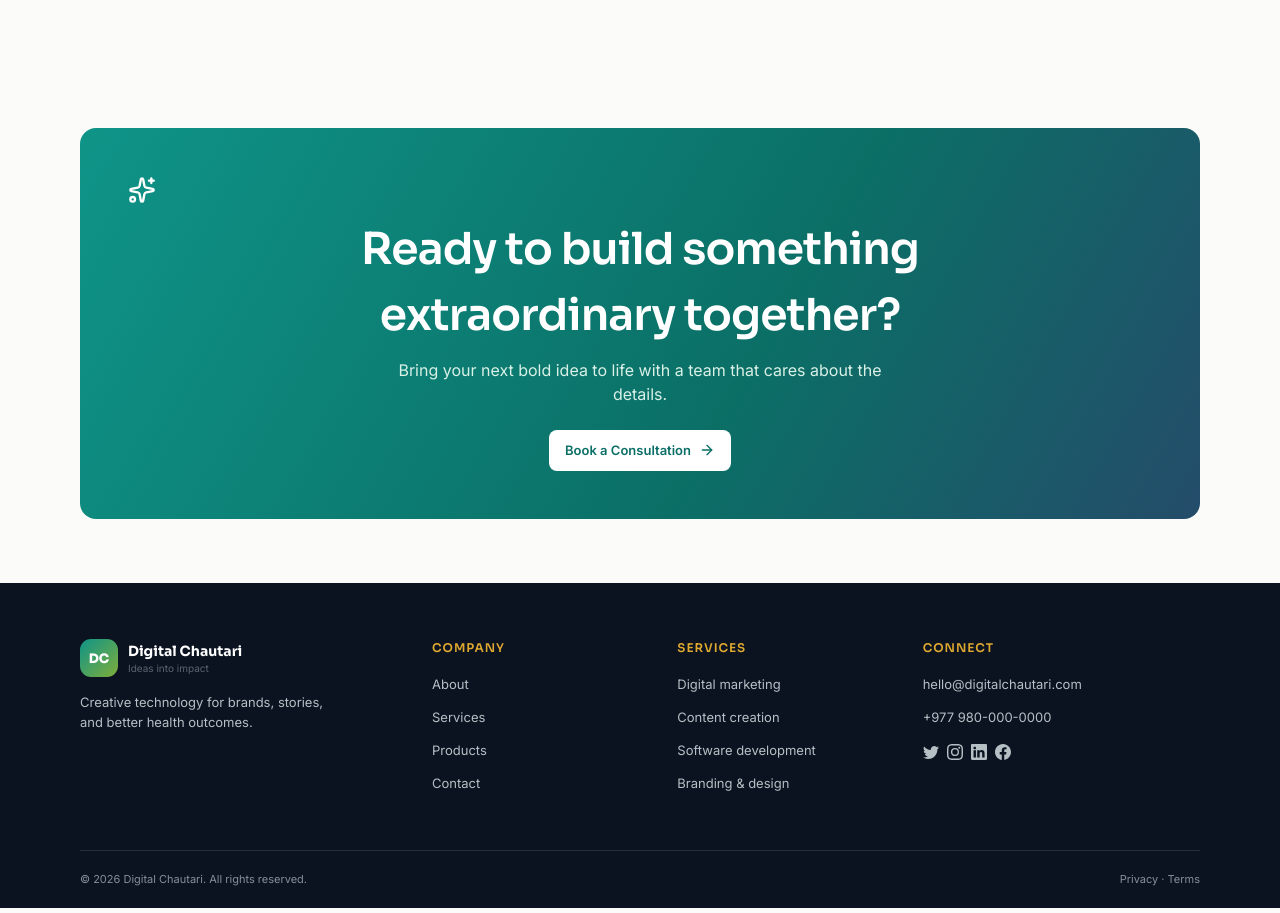
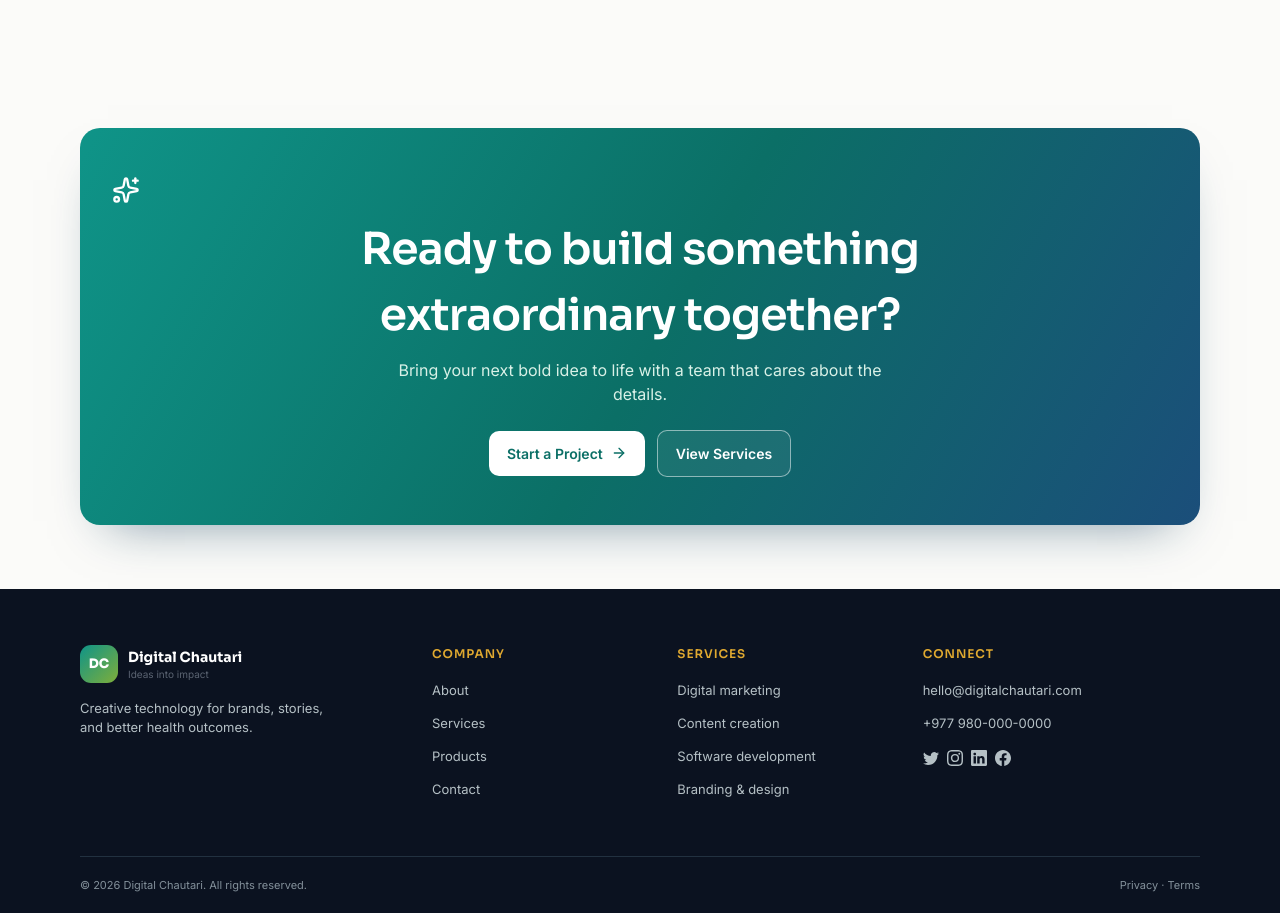
Before and after one commit to Parvesh-ops/digital-chautari, a Next.js app: page / in a window 1280 px wide. Shown: the part 4668-5581 px from the top of the page. Built offline with nearby package versions, Linux system fonts and the light colour scheme.

Commit message:
feat: enhance Closing CTA component with customizable labels and links, and update styles for better presentation

```diff
--- a/app/(public)/about/page.tsx
+++ b/app/(public)/about/page.tsx
@@ -1,5 +1,6 @@
 import { ArrowRight, Briefcase, Compass, Handshake, Heart, Lightbulb, ShieldCheck, Sparkles, Star, Target, Users } from "lucide-react";
 import { Action, Hero, SectionHeading } from "@/components/site";
+import Image from "next/image";
 
 const storyStats = [
   { value: "2025", label: "Founded", tone: "teal" },
@@ -168,7 +169,7 @@ export default function AboutPage() {
             <h2>Want to join our journey?</h2>
             <Action href="/contact" variant="light">
               Get in Touch
-              <ArrowRight size={16} />
+              {/* <ArrowRight size={16} /> */}
             </Action>
           </div>
         </div>
--- a/app/(public)/page.tsx
+++ b/app/(public)/page.tsx
@@ -21,7 +21,13 @@ export default function Home() {
       <ProcessSection />
       <TestimonialsSection />
       <BlogSection />
-      <ClosingCta title="Ready to build something extraordinary together?" />
+      <ClosingCta
+        title="Ready to build something extraordinary together?"
+        primaryLabel="Start a Project"
+        secondaryLabel="View Services"
+        primaryHref="/contact"
+        secondaryHref="/services"
+      />
     </>
   );
 }
--- a/app/(public)/services/page.tsx
+++ b/app/(public)/services/page.tsx
@@ -8,6 +8,7 @@ import {
   SectionHeading,
 } from "@/components/site";
 import { Benefits, Industries, PricingPlans, ServiceRows } from "@/src/constants/Services";
+import { Sparkles } from "lucide-react";
 
 export default function Services() {
   return (
@@ -176,10 +177,18 @@ export default function Services() {
       </DarkBanner>
 
       {/* Closing CTA */}
-      <ClosingCta
-        title="Let's find the right service for you."
-        text="Tell us where you are and where you want to go. We'll help you find the first useful step."
-      />
+       <section className="section">
+        <div className="site-container">
+          <div className="join-cta">
+            <Sparkles size={28} />
+            <h2>Let's find the right service for you</h2>
+            <Action href="/contact" variant="light">
+              Book a Consultation
+              {/* <ArrowRight size={16} /> */}
+            </Action>
+          </div>
+        </div>
+      </section>
     </>
   );
 }
--- a/app/globals.css
+++ b/app/globals.css
@@ -192,7 +192,13 @@
   .numbered { display: grid; grid-template-columns: repeat(4,1fr); gap: 20px; margin-top: 36px; }.numbered strong { color: #e0a930; font: 800 30px "Sora", sans-serif; }.numbered h3 { margin-top: 18px; }.numbered p { color: #b5c0c5; margin-top: 8px; font-size: 14px; }
   .quote { font-size: 15px; color: #5b6472; line-height: 1.7; }.stars { color: #e0a930; letter-spacing: 2px; }.quote-author { margin-top: 20px; font-weight: 600; }.quote-author small { display: block; color: #8b929b; font-weight: 400; }
   .blog-art { height: 145px; border-radius: 8px; margin: -4px -4px 18px; background: linear-gradient(135deg, #0f9488, #b6d7bb); position: relative; overflow: hidden; }.blog-art::after { content: ""; position: absolute; width: 140px; height: 140px; border: 20px solid rgba(255,255,255,.35); border-radius: 50%; right: -30px; bottom: -50px; }.blog-card h3 { margin-top: 9px; font-size: 17px; }.blog-meta { color: #0f9488; font-size: 11px; font-weight: 600; text-transform: uppercase; letter-spacing: .05em; }
-  .closing-cta { border-radius: 16px; padding: 48px; text-align: center; color: white; background: linear-gradient(120deg, #0f9488, #0b6f66 60%, #244c6a); }.closing-cta h2 { max-width: 640px; margin: 12px auto 10px; font-size: clamp(28px, 5vw, 44px); }.closing-cta p { max-width: 540px; margin: 0 auto 24px; color: #d9f1e7; }
+  .closing-cta { border-radius: 20px; padding: 48px 32px; text-align: center; color: white; background: linear-gradient(120deg, #0f9488, #0b6f66 52%, #1b4e7a 100%); box-shadow: 0 24px 50px -28px rgba(12, 57, 86, 0.55); }.closing-cta h2 { max-width: 640px; margin: 12px auto 10px; font-size: clamp(28px, 5vw, 44px); }.closing-cta p { max-width: 540px; margin: 0 auto 24px; color: #d9f1e7; }
+  .closing-cta-actions { display: flex; justify-content: center; align-items: center; gap: 12px; flex-wrap: wrap; margin-top: 18px; }
+  .closing-cta-button { display: inline-flex; align-items: center; justify-content: center; gap: 8px; border-radius: 10px; padding: 12px 18px; font-size: 14px; font-weight: 600; text-decoration: none; transition: transform .2s ease, background .2s ease, border-color .2s ease; }
+  .closing-cta-button.primary { background: white; color: #0b6f66; }
+  .closing-cta-button.primary:hover { transform: translateY(-2px); }
+  .closing-cta-button.secondary { border: 1px solid rgba(255,255,255,.5); background: rgba(255,255,255,.06); color: white; }
+  .closing-cta-button.secondary:hover { transform: translateY(-2px); background: rgba(255,255,255,.12); }
   .about-story-heading { max-width: 820px; margin: 0 auto 30px; text-align: center; }
   .about-story-heading h2 { font-size: clamp(30px, 4vw, 46px); margin-top: 16px; }
   .about-story-heading p { margin-top: 18px; color: #5b6472; font-size: 17px; line-height: 1.7; }
--- a/components/site.tsx
+++ b/components/site.tsx
@@ -185,9 +185,17 @@ export function Checklist({ items }: { items: string[] }) {
 export function ClosingCta({
   title,
   text = "Bring your next bold idea to life with a team that cares about the details.",
+  primaryLabel = "Start a Project",
+  primaryHref = "/contact",
+  secondaryLabel = "View Services",
+  secondaryHref = "/services",
 }: {
   title: string;
   text?: string;
+  primaryLabel?: string;
+  primaryHref?: string;
+  secondaryLabel?: string;
+  secondaryHref?: string;
 }) {
   return (
     <section className="section">
@@ -199,9 +207,15 @@ export function ClosingCta({
 
           <p>{text}</p>
 
-          <Action href="/contact" variant="light">
-            Book a Consultation
-          </Action>
+          <div className="closing-cta-actions">
+            <Link href={primaryHref} className="closing-cta-button primary">
+              {primaryLabel}
+              <ArrowRight size={16} />
+            </Link>
+            <Link href={secondaryHref} className="closing-cta-button secondary">
+              {secondaryLabel}
+            </Link>
+          </div>
         </div>
       </div>
     </section>
```
